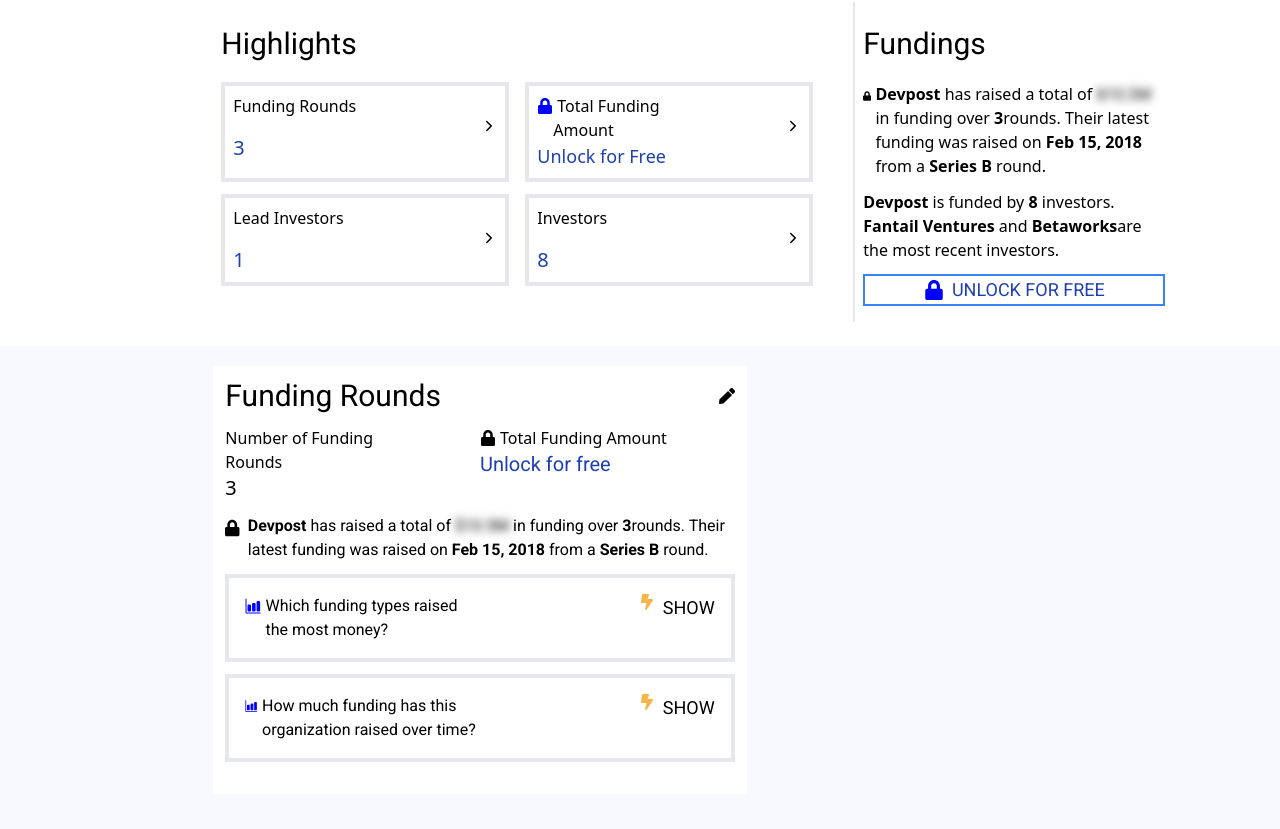
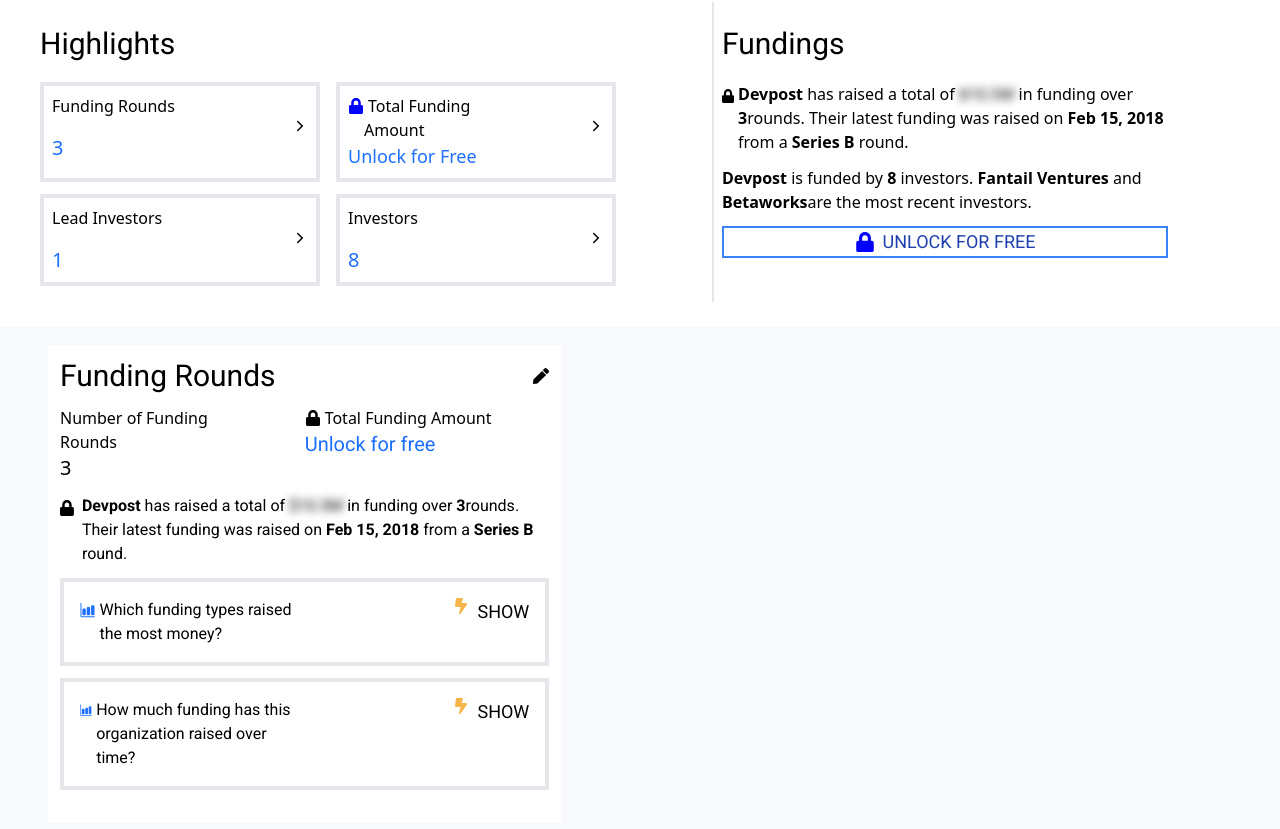
Before and after one commit to saadaziz0014/devpost, a React (Vite) app: page /roadmap in a window 1280 px wide. Shown: the part 329-1158 px from the top of the page. Built offline with nearby package versions, Linux system fonts and the light colour scheme.

Commit message:
fix second page

```diff
--- a/src/components/fundingDetails.tsx
+++ b/src/components/fundingDetails.tsx
@@ -5,8 +5,7 @@
 export default function FundingDetail() {
   return (
     <>
-      <div className="grid grid-cols-12">
-        <div className="col-span-2"></div>
+      <div className="grid grid-cols-12 ml-12">
         <div className="col-span-5 bg-white my-5 p-3">
           <div className="flex flex-col gap-3 pb-5">
             <div className="flex justify-between items-center">
@@ -24,7 +23,7 @@
                   <FaLock />
                   <h1>Total Funding Amount</h1>
                 </div>
-                <h1 className="font-roboto text-blue-800 text-xl">
+                <h1 className="font-roboto text-[#1C6FFF] text-xl">
                   Unlock for free
                 </h1>
               </div>
@@ -44,7 +43,7 @@
               <div className="grid grid-cols-2">
                 <div className="flex justify-start">
                   <div className="flex gap-1">
-                    <IoBarChart color="blue" size={24} />
+                    <IoBarChart color="#1C6FFF" size={24} />
                     <h1 className="font-roboto">
                       Which funding types raised the most money?
                     </h1>
@@ -62,7 +61,7 @@
               <div className="grid grid-cols-2">
                 <div className="flex justify-start">
                   <div className="flex gap-1">
-                    <IoBarChart color="blue" size={24} />
+                    <IoBarChart color="#1C6FFF" size={24} />
                     <h1 className="font-roboto">
                       How much funding has this organization raised over time?
                     </h1>
--- a/src/components/highlights.tsx
+++ b/src/components/highlights.tsx
@@ -5,8 +5,7 @@
   return (
     <>
       <div className="bg-white">
-        <div className="grid grid-cols-12 py-6">
-          <div className="col-span-2"></div>
+        <div className="grid grid-cols-12 py-6 ml-8">
           <div className="col-span-6 py-4 mr-8">
             <div className="flex flex-col gap-3 px-2">
               <h1 className="font-roboto text-3xl py-2">Highlights</h1>
@@ -18,7 +17,7 @@
                       <h2 className="text-md"></h2>
                       <IoIosArrowForward />
                     </div>
-                    <h2 className="text-blue-800 text-xl">3</h2>
+                    <h2 className="text-[#1C6FFF] text-xl">3</h2>
                   </div>
                   <div className="flex flex-col border-4 shadow-inherit p-2">
                     <div className="flex items-center gap-1">
@@ -29,7 +28,7 @@
                       <h2 className="ml-4 text-md">Amount</h2>
                       <IoIosArrowForward />
                     </div>
-                    <h2 className="text-blue-800 text-lg">Unlock for Free</h2>
+                    <h2 className="text-[#1C6FFF] text-lg">Unlock for Free</h2>
                   </div>
                 </div>
                 <div className="grid grid-cols-2 gap-4">
@@ -39,7 +38,7 @@
                       <h2 className="text-md"></h2>
                       <IoIosArrowForward />
                     </div>
-                    <h2 className="text-blue-800 text-xl">1</h2>
+                    <h2 className="text-[#1C6FFF] text-xl">1</h2>
                   </div>
                   <div className="flex flex-col border-4 shadow-inherit p-2">
                     <h2 className="text-md">Investors</h2>
@@ -47,13 +46,13 @@
                       <h2 className="text-md"></h2>
                       <IoIosArrowForward />
                     </div>
-                    <h2 className="text-blue-800 text-xl">8</h2>
+                    <h2 className="text-[#1C6FFF] text-xl">8</h2>
                   </div>
                 </div>
               </div>
             </div>
           </div>
-          <div className="col-span-3 border-l-2 py-4">
+          <div className="col-span-5 border-l-2 py-4 ml-14">
             <div className="flex flex-col gap-3 px-2">
               <h1 className="font-roboto text-3xl py-2">Fundings</h1>
               <div className="flex flex-col gap-3">
```
